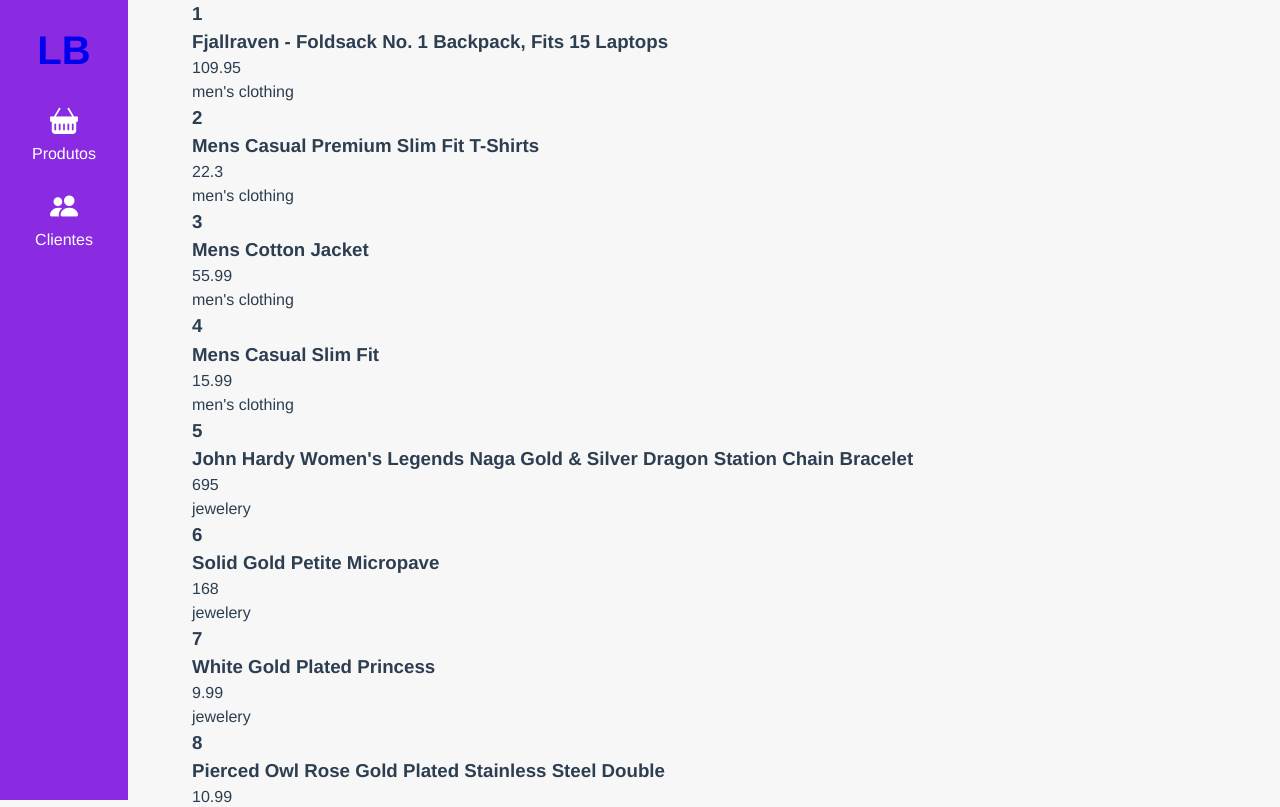
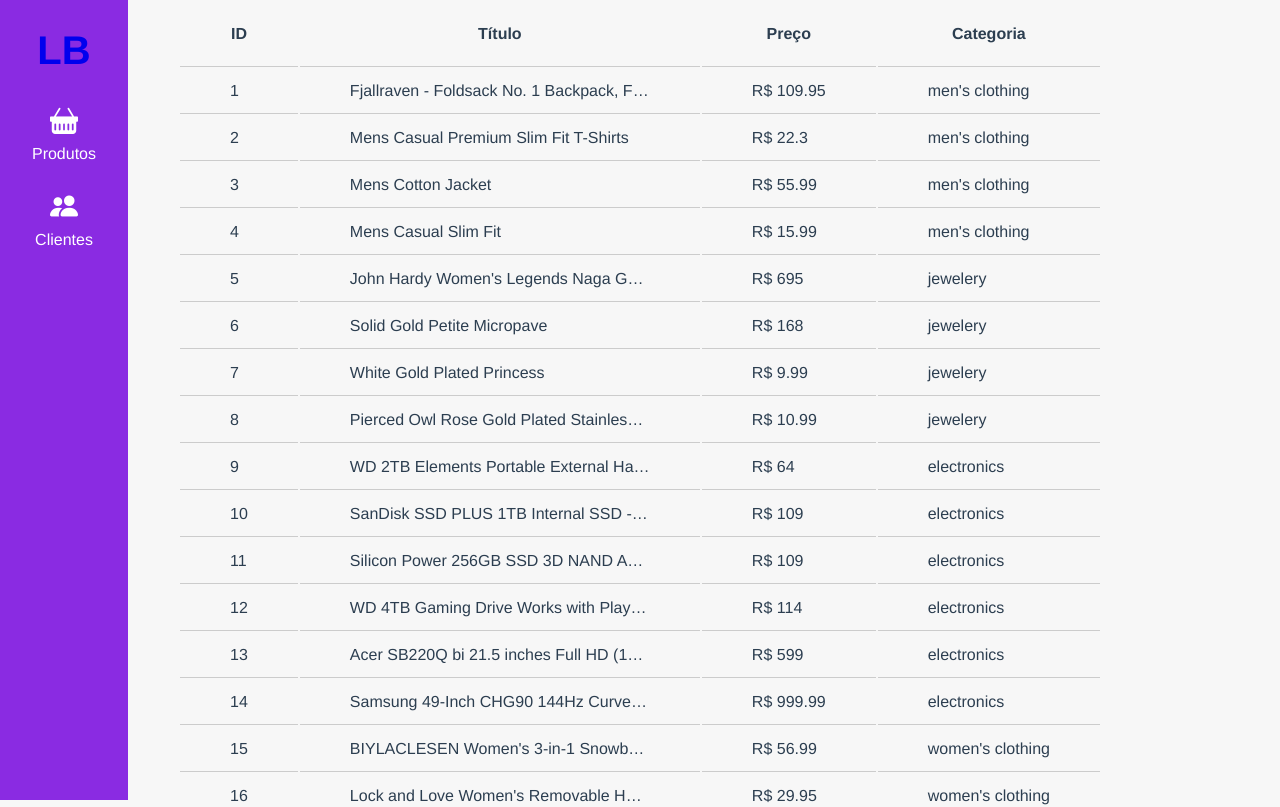
Before and after one commit to BrunaABraguin/mgmt-lovely-box, a React (Create React App) app: page / in a window 1280 px wide. Shown: the top 807 px of the page. Built offline with nearby package versions, Linux system fonts and the light colour scheme; data requests are answered from the project's data file.

Commit message:
Table styled

```diff
--- a/public/index.html
+++ b/public/index.html
@@ -1,5 +1,5 @@
 <!DOCTYPE html>
-<html lang="en">
+<html lang="pt-br">
   <head>
     <meta charset="utf-8" />
     <link rel="icon" href="%PUBLIC_URL%/favicon.ico" />
--- a/src/globalStyle.ts
+++ b/src/globalStyle.ts
@@ -23,4 +23,23 @@
     a {
         text-decoration: none;
     }
+
+    td{
+        max-width: 25rem;
+        white-space: nowrap;
+        text-overflow: ellipsis;
+        overflow: hidden;
+        padding: 10px 50px;
+        border-bottom: 1px solid #ccc;
+    }
+
+    th{
+        text-align: center;
+        padding: 20px 50px;
+        border-bottom: 0.25px solid #ccc;
+    }
+
+    .text-capitalize {
+        text-transform: capitalize;
+    }
 `
--- a/src/pages/Products/index.tsx
+++ b/src/pages/Products/index.tsx
@@ -26,14 +26,26 @@
         <S.Container>
             <Navbar />
             <S.Row>
-            { products.map((product, index) => (
-                <div key={index}>
-                    <h1>{ product.id }</h1>
-                    <h1>{ product.title }</h1>
-                    <p>{ product.price }</p>
-                    <p>{ product.category }</p>
-                </div>
-            ))}
+                <table>
+                    <thead>
+                        <tr>
+                            <th>ID</th>
+                            <th>Título</th>
+                            <th>Preço</th>
+                            <th>Categoria</th>
+                        </tr>
+                    </thead>
+                    <tbody>
+                        {products.map(product => (
+                            <tr key={product.id}>
+                                <td>{product.id}</td>
+                                <td>{product.title}</td>
+                                <td>R$ {product.price}</td>
+                                <td>{product.category}</td>
+                            </tr>
+                        ))}
+                    </tbody>
+                </table>
             </S.Row>
         </S.Container>
     )
--- a/src/pages/Products/style.ts
+++ b/src/pages/Products/style.ts
@@ -5,6 +5,6 @@
 `;
 
 export const Row = styled.section`
-    margin-left: 15%;
+    margin: 0 auto;
     flex-direction: row;
 `;
--- a/src/pages/Users/index.tsx
+++ b/src/pages/Users/index.tsx
@@ -30,15 +30,26 @@
         <S.Container>
             <Navbar />
             <S.Row>
-                {users.map((user, index) => (
-                    <div key={index}>
-                    <h1>{ user.id }</h1>
-                    <h1>{ user.username }</h1>
-                    <p>{ user.name.firstname } { user.name.lastname }</p>
-                    <p>{ user.email }</p>
-                    <p>{ user.phone }</p>
-                </div>
-            ))}
+                <table>
+                    <thead>
+                        <tr>
+                            <th>Username</th>
+                            <th>Nome</th>
+                            <th>E-mail</th>
+                            <th>Telefone</th>
+                        </tr>
+                    </thead>
+                    <tbody>
+                        {users.map(user => (
+                            <tr key={user.id}>
+                                <td>{user.username}</td>
+                                <td className="text-capitalize">{user.name.firstname} {user.name.lastname}</td>
+                                <td>{user.email}</td>
+                                <td>{user.phone}</td>
+                            </tr>
+                        ))}
+                    </tbody>
+                </table>
             </S.Row>
         </S.Container>
     )
--- a/src/pages/Users/style.ts
+++ b/src/pages/Users/style.ts
@@ -5,6 +5,6 @@
 `;
 
 export const Row = styled.section`
-    margin-left: 15%;
+     margin: 0 auto;
     flex-direction: row;
 `;
```
